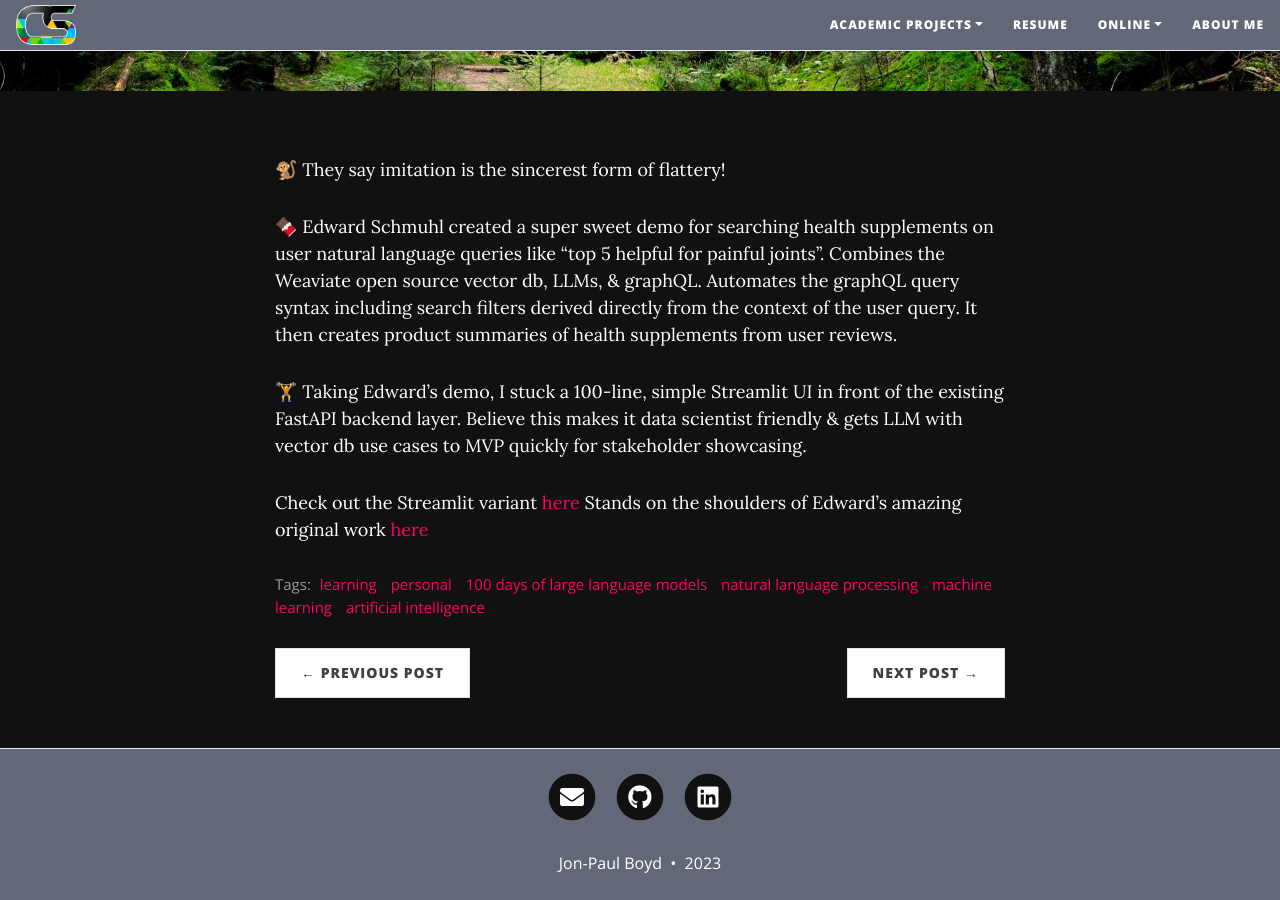
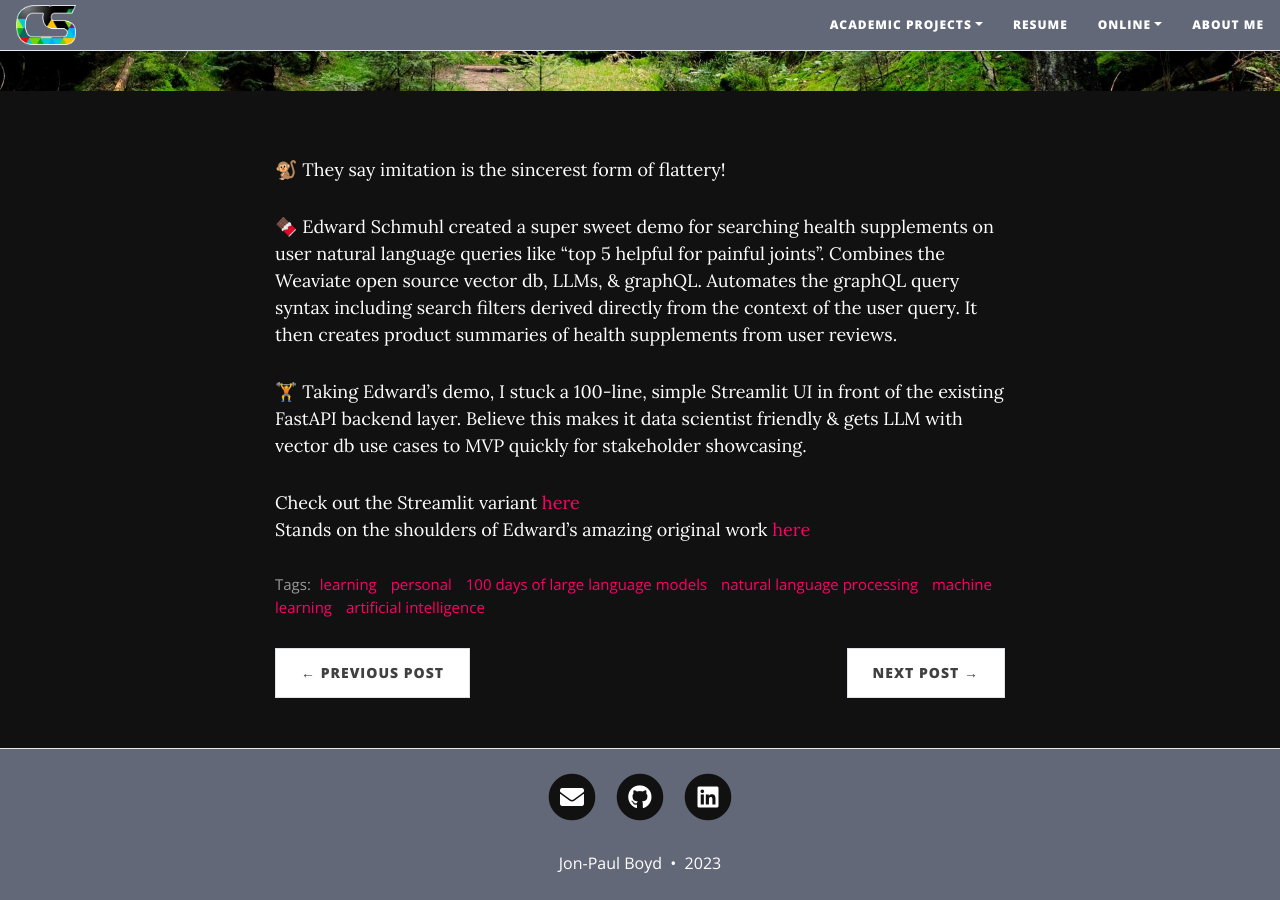
Before and after one commit to corticalstack/corticalstack.github.io, a Jekyll site: the page built from _posts/2023-08-06-llm-100days-day12.md, in a window 1280 px wide and 900 px high, scrolled down 526 px. Built offline with Jekyll 4.4.1, drawn with Linux system fonts in a browser that asks for light colours; nearby versions of some CDN libraries.

```diff
--- a/_posts/2023-08-06-llm-100days-day12.md
+++ b/_posts/2023-08-06-llm-100days-day12.md
@@ -11,5 +11,5 @@ tags: [learning, personal, 100 days of large language models, natural language p
 
 🏋️ Taking Edward's demo, I stuck a 100-line, simple Streamlit UI in front of the existing FastAPI backend layer. Believe this makes it data scientist friendly & gets LLM with vector db use cases to MVP quickly for stakeholder showcasing.
 
-Check out the Streamlit variant [here](https://github.com/corticalstack/healthsearch-demo-streamlit)
+Check out the Streamlit variant [here](https://github.com/corticalstack/healthsearch-demo-streamlit)\
 Stands on the shoulders of Edward's amazing original work [here](https://github.com/weaviate/healthsearch-demo)
```
Also changed, not shown: _posts/2023-07-21-llm-100days-day11.md (+1 -1 lines).
